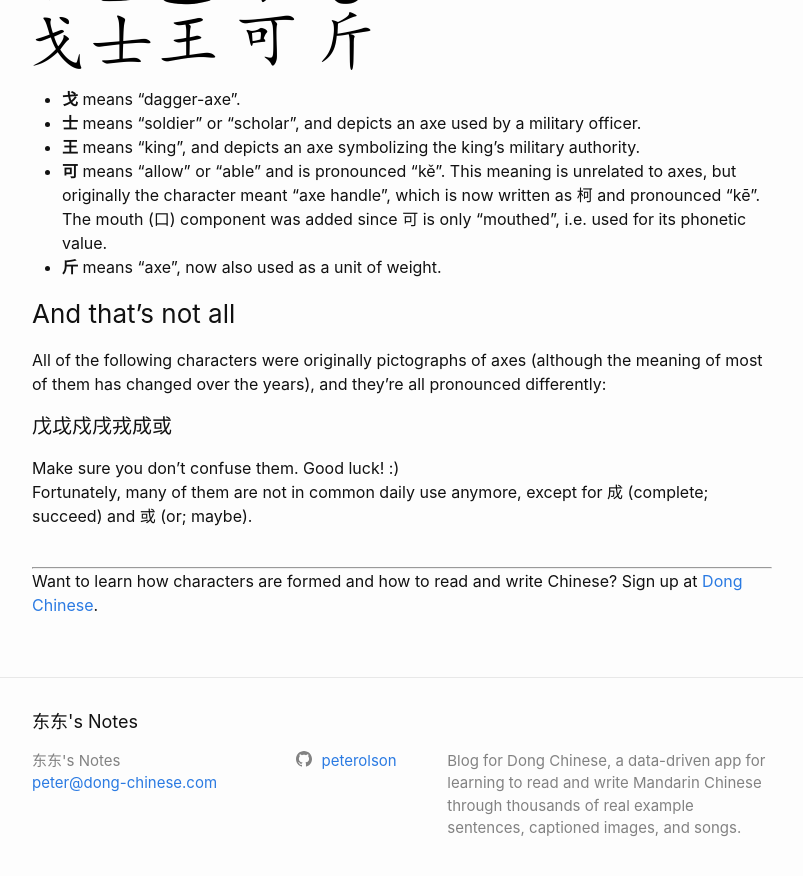
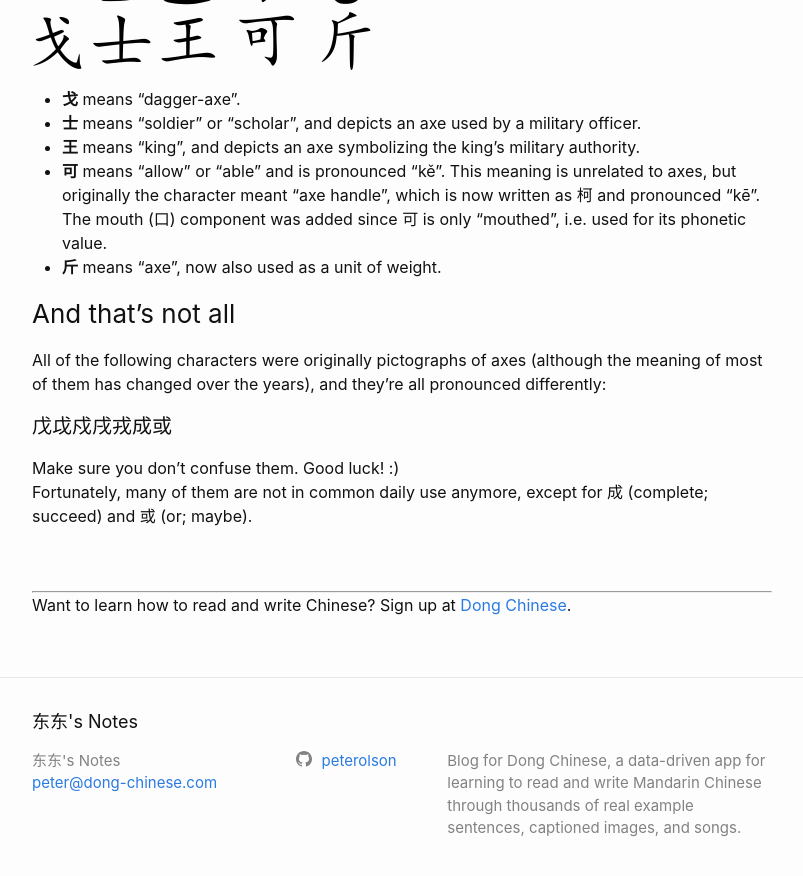
Before and after one commit to peterolson/dong-chinese-blog, a Jekyll site: the page built from _posts/2019-05-10-insights-into-chinese-history-from-characters.md, in a window 1280 px wide and 900 px high, scrolled down 5977 px. Shown: the top 876 px of the window, without its empty margins (238-1041 px from the left). Built offline with Jekyll 4.4.1, drawn with Linux system fonts in a browser that asks for light colours.

Commit message:
create post footer

```diff
--- /dev/null
+++ b/_includes/post-footer.html
@@ -0,0 +1,3 @@
+<br /><br />
+<hr />
+Want to learn how to read and write Chinese? Sign up at <a href="https://www.dong-chinese.com">Dong Chinese</a>.
--- a/_layouts/post.html
+++ b/_layouts/post.html
@@ -11,16 +11,18 @@ layout: default
         {{ page.date | date: date_format }}
       </time>
       {%- if page.author -%}
-        • <span itemprop="author" itemscope itemtype="http://schema.org/Person"><span class="p-author h-card" itemprop="name">{{ page.author }}</span></span>
+      • <span itemprop="author" itemscope itemtype="http://schema.org/Person"><span class="p-author h-card"
+          itemprop="name">{{ page.author }}</span></span>
       {%- endif -%}</p>
   </header>
 
   <div class="post-content e-content" itemprop="articleBody">
     {{ content }}
+    {%- include post-footer.html -%}
   </div>
 
   {%- if site.disqus.shortname -%}
-    {%- include disqus_comments.html -%}
+  {%- include disqus_comments.html -%}
   {%- endif -%}
 
   <a class="u-url" href="{{ page.url | relative_url }}" hidden></a>
--- a/_posts/2019-05-10-insights-into-chinese-history-from-characters.md
+++ b/_posts/2019-05-10-insights-into-chinese-history-from-characters.md
@@ -116,9 +116,3 @@ All of the following characters were originally pictographs of axes (although th
 
 Make sure you don't confuse them. Good luck! :)
 Fortunately, many of them are not in common daily use anymore, except for 成 (complete; succeed) and 或 (or; maybe).
-&nbsp;
-&nbsp;
-
---------------
-
-Want to learn how characters are formed and how to read and write Chinese? Sign up at [Dong Chinese](https://www.dong-chinese.com).
```
